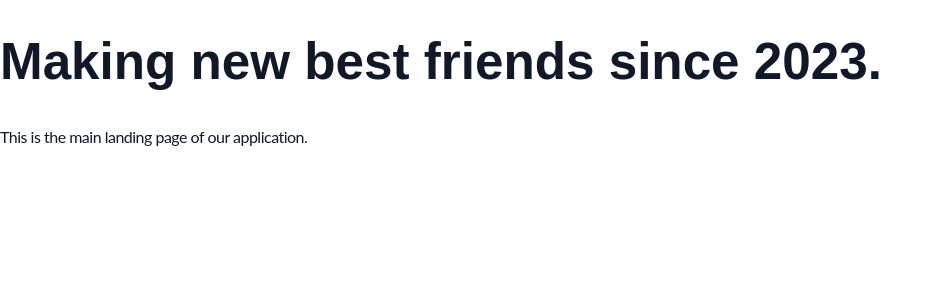
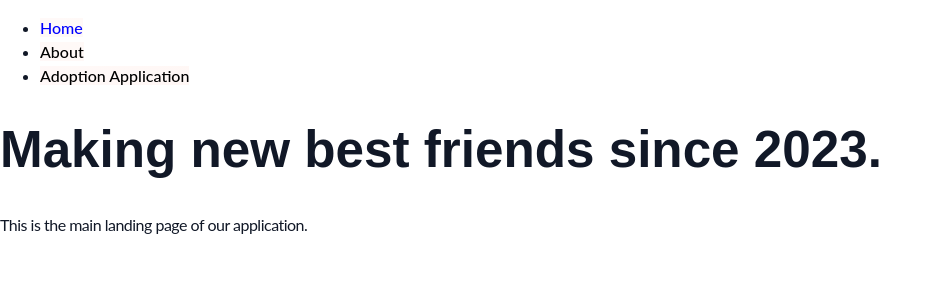
Before and after one commit to Jessica-Koch/fetch, a React (Vite) app in the folder apps/web/: page / in a window 1280 px wide. Shown: the top 300 px of the page, without its empty margins (0-942 px from the left). Built offline with nearby package versions, Linux system fonts and the light colour scheme; no server answers; a web font is replaced by a local one.

Commit message:
add navbar component

```diff
--- a/apps/web/src/App.tsx
+++ b/apps/web/src/App.tsx
@@ -3,10 +3,12 @@ import { Home } from './pages/Home';
 import { About } from './pages/About';
 import { NotFound } from './pages/NotFound';
 import { AdoptionApplication } from './pages/AdoptionApplication';
+import { Navbar } from './components/Navbar/Navbar';
 
 function App() {
   return (
     <Router>
+      <Navbar />
       <Routes>
         <Route path='/' element={<Home />} />
         <Route path='/about' element={<About />} />
--- /dev/null
+++ b/apps/web/src/components/Navbar/Navbar.tsx
@@ -0,0 +1,32 @@
+import { NavLink } from 'react-router-dom';
+
+export const Navbar = () => (
+  <nav>
+    <ul>
+      <li>
+        <NavLink
+          to='/'
+          style={({ isActive }) => ({ color: isActive ? 'blue' : 'black' })}
+        >
+          Home
+        </NavLink>
+      </li>
+      <li>
+        <NavLink
+          to='/about'
+          style={({ isActive }) => ({ color: isActive ? 'blue' : 'black' })}
+        >
+          About
+        </NavLink>
+      </li>
+      <li>
+        <NavLink
+          to='/adoption-application'
+          style={({ isActive }) => ({ color: isActive ? 'blue' : 'black' })}
+        >
+          Adoption Application
+        </NavLink>
+      </li>
+    </ul>
+  </nav>
+);
```
